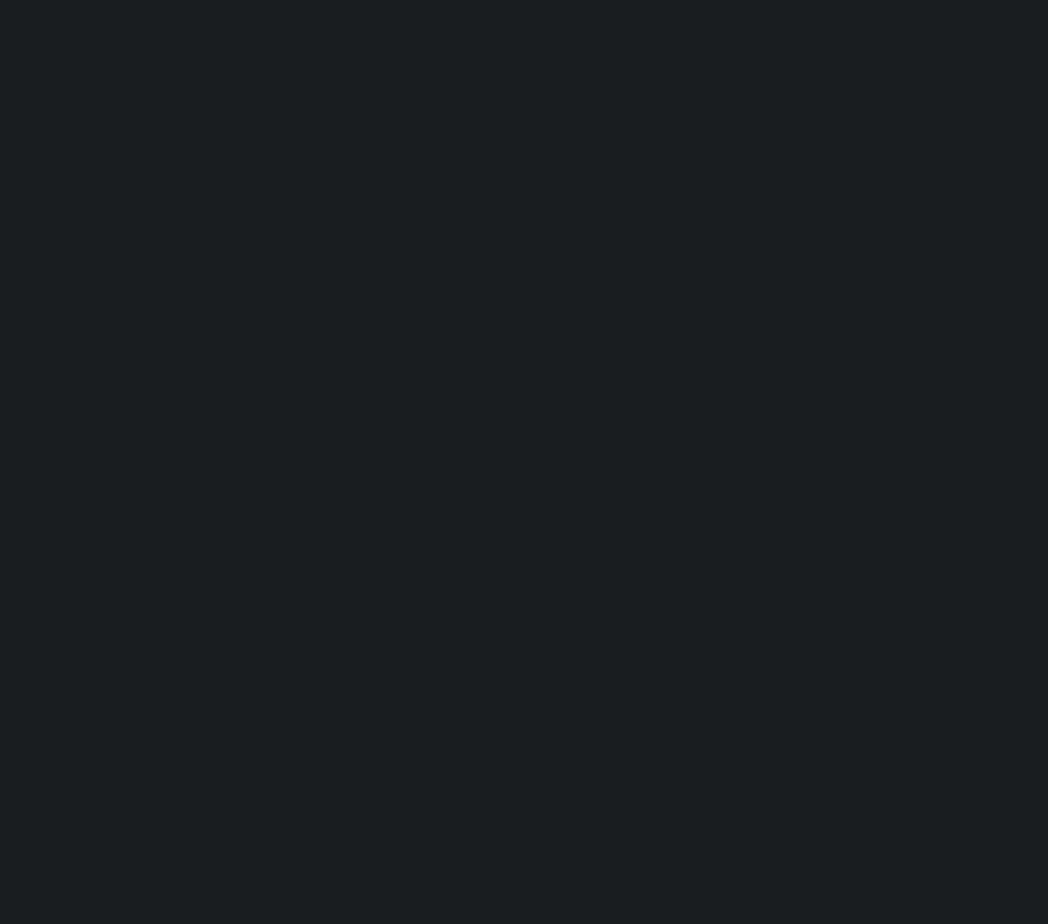
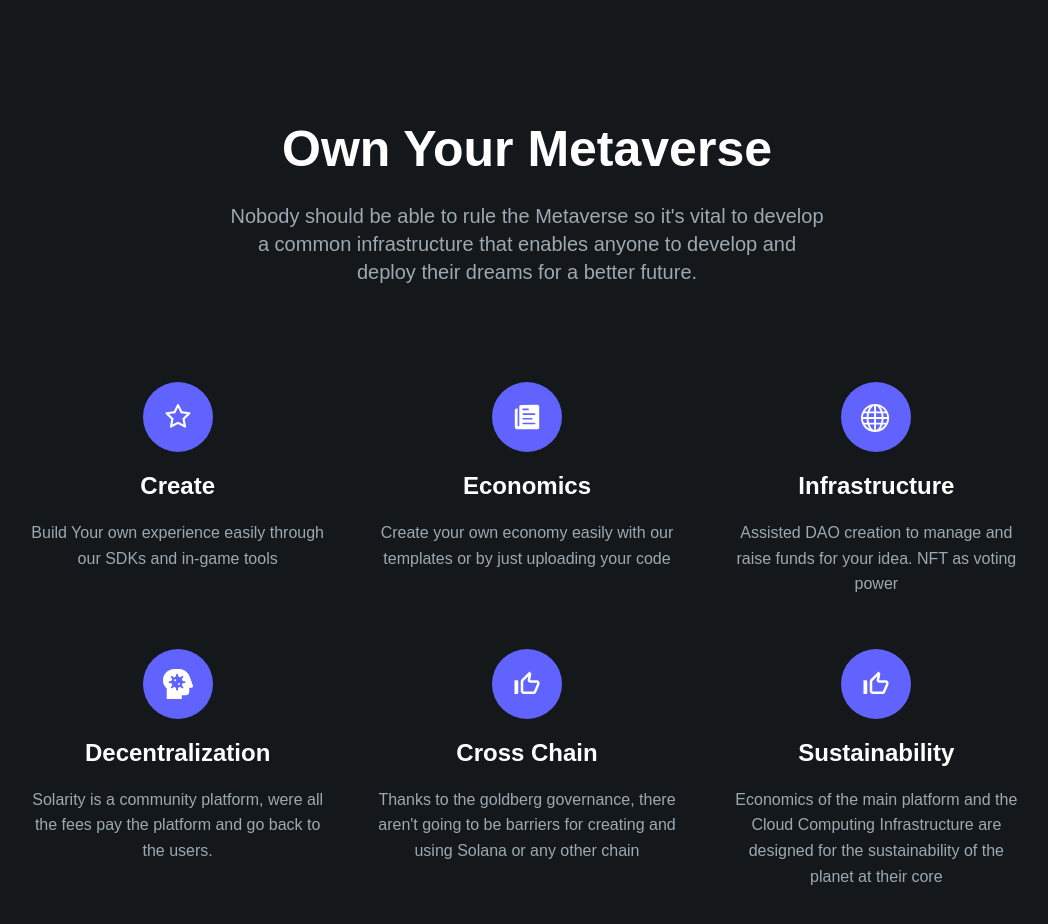
Before and after one commit to justin-cueva/Solarity-landing-page-cloned, a React (Create React App) app: page / in a window 1280 px wide. Shown: the part 720-1644 px from the top of the page, without its empty margins (113-1161 px from the left). Before the commit the page ends 800 px from the top, so only its background shows below. Built offline with nearby package versions, Linux system fonts and the light colour scheme.

Commit message:
displaying own your metaverse section

```diff
--- a/src/components/App.js
+++ b/src/components/App.js
@@ -1,9 +1,11 @@
 import SectionHero from "./sectionHero/SectionHero";
+import SectionOwnYourMetaVerse from "./sectionOwnYourMetaVerse/SectionOwnYourMetaVerse";
 
 const App = () => {
   return (
-    <div className="app">
+    <div className="app" style={{ paddingBottom: "30rem" }}>
       <SectionHero />
+      <SectionOwnYourMetaVerse />
     </div>
   );
 };
--- /dev/null
+++ b/src/components/SectionIntro.js
@@ -0,0 +1,10 @@
+const SectionIntro = ({ text, heading }) => {
+  return (
+    <div className="section-intro">
+      <h2>{heading}</h2>
+      <p>{text}</p>
+    </div>
+  );
+};
+
+export default SectionIntro;
--- /dev/null
+++ b/src/components/sectionOwnYourMetaVerse/Features.js
@@ -0,0 +1,58 @@
+import { AiOutlineStar } from "react-icons/ai";
+import { IoIosPaper } from "react-icons/io";
+import { ImSphere } from "react-icons/im";
+import { FaHeadSideVirus } from "react-icons/fa";
+import { MdThumbUpOffAlt } from "react-icons/md";
+
+import "../../styles/sectionOwnYourMetaverse/features.css";
+
+const featuresList = [
+  {
+    icon: <AiOutlineStar />,
+    label: "Create",
+    text: "Build Your own experience easily through our SDKs and in-game tools",
+  },
+  {
+    icon: <IoIosPaper />,
+    label: "Economics",
+    text: "Create your own economy easily with our templates or by just uploading your code",
+  },
+  {
+    icon: <ImSphere />,
+    label: "Infrastructure",
+    text: "Assisted DAO creation to manage and raise funds for your idea. NFT as voting power",
+  },
+  {
+    icon: <FaHeadSideVirus />,
+    label: "Decentralization",
+    text: "Solarity is a community platform, were all the fees pay the platform and go back to the users.",
+  },
+  {
+    icon: <MdThumbUpOffAlt />,
+    label: "Cross Chain",
+    text: "Thanks to the goldberg governance, there aren't going to be barriers for creating and using Solana or any other chain",
+  },
+  {
+    icon: <MdThumbUpOffAlt />,
+    label: "Sustainability",
+    text: "Economics of the main platform and the Cloud Computing Infrastructure are designed for the sustainability of the planet at their core",
+  },
+];
+
+const Features = () => {
+  return (
+    <div className="own-your-metaverse__features">
+      {featuresList.map((feature) => {
+        return (
+          <div className="feature">
+            <span className="feature__icon">{feature.icon}</span>
+            <h3>{feature.label}</h3>
+            <p>{feature.text}</p>
+          </div>
+        );
+      })}
+    </div>
+  );
+};
+
+export default Features;
--- /dev/null
+++ b/src/components/sectionOwnYourMetaVerse/SectionOwnYourMetaVerse.js
@@ -0,0 +1,16 @@
+import SectionIntro from "../SectionIntro";
+import Features from "./Features";
+
+const SectionOwnYourMetaVerse = () => {
+  return (
+    <section className="section">
+      <SectionIntro
+        heading={"Own Your Metaverse"}
+        text={`Nobody should be able to rule the Metaverse so it's vital to develop a common infrastructure that enables anyone to develop and deploy their dreams for a better future.`}
+      />
+      <Features />
+    </section>
+  );
+};
+
+export default SectionOwnYourMetaVerse;
--- a/src/styles/index.css
+++ b/src/styles/index.css
@@ -20,7 +20,11 @@ html {
 
 body {
   font-family: sans-serif;
-  background-color: #1a1e21;
+  background-color: #15181a;
+}
+
+body::-webkit-scrollbar {
+  display: none;
 }
 
 button {
@@ -33,3 +37,29 @@ ul {
 }
 
 /* REUSABLE CLASSES */
+.section {
+  padding: 4rem 0;
+}
+
+/* SECTION INTRO */
+.section-intro {
+  width: 100%;
+  max-width: 60rem;
+  margin: 0 auto;
+  display: flex;
+  flex-direction: column;
+  align-items: center;
+  gap: 2.4rem;
+}
+
+.section-intro h2 {
+  font-size: 5rem;
+  text-align: center;
+}
+
+.section-intro p {
+  font-size: 2rem;
+  line-height: 1.4;
+  text-align: center;
+  color: #9ca9b3;
+}
--- /dev/null
+++ b/src/styles/sectionOwnYourMetaverse/features.css
@@ -0,0 +1,52 @@
+.own-your-metaverse__features {
+  width: 100%;
+  max-width: 100rem;
+  margin: 9.6rem auto 0 auto;
+  display: grid;
+  grid-template-columns: repeat(3, 1fr);
+  row-gap: 3.2rem;
+  column-gap: 4.8rem;
+}
+
+.feature {
+  margin: 0 auto;
+  padding: 2rem 0;
+  width: 100%;
+  max-width: 30rem;
+  display: flex;
+  flex-direction: column;
+  gap: 2rem;
+  text-align: center;
+  font-size: 1.6rem;
+}
+
+.feature span {
+  display: flex;
+  align-items: center;
+  justify-content: center;
+  position: relative;
+  font-size: 3rem;
+  margin-bottom: 2rem;
+}
+
+.feature span::after {
+  content: "";
+  position: absolute;
+  top: 50%;
+  left: 50%;
+  transform: translate(-50%, -50%);
+  height: 7rem;
+  width: 7rem;
+  border-radius: 50%;
+  z-index: -2;
+  background-color: #6163ff;
+}
+
+.feature h3 {
+  font-size: 2.4rem;
+}
+
+.feature p {
+  color: #9ca9b3;
+  line-height: 1.6;
+}
```
